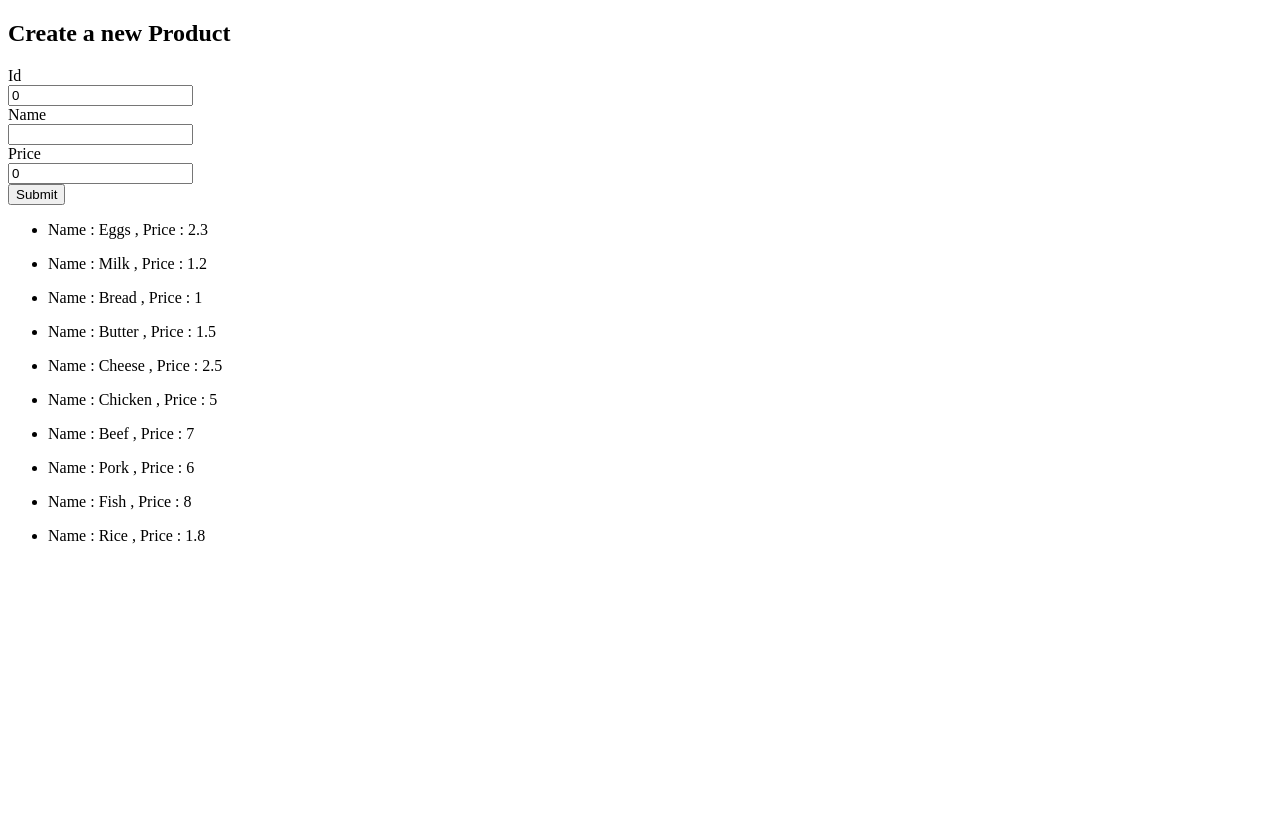
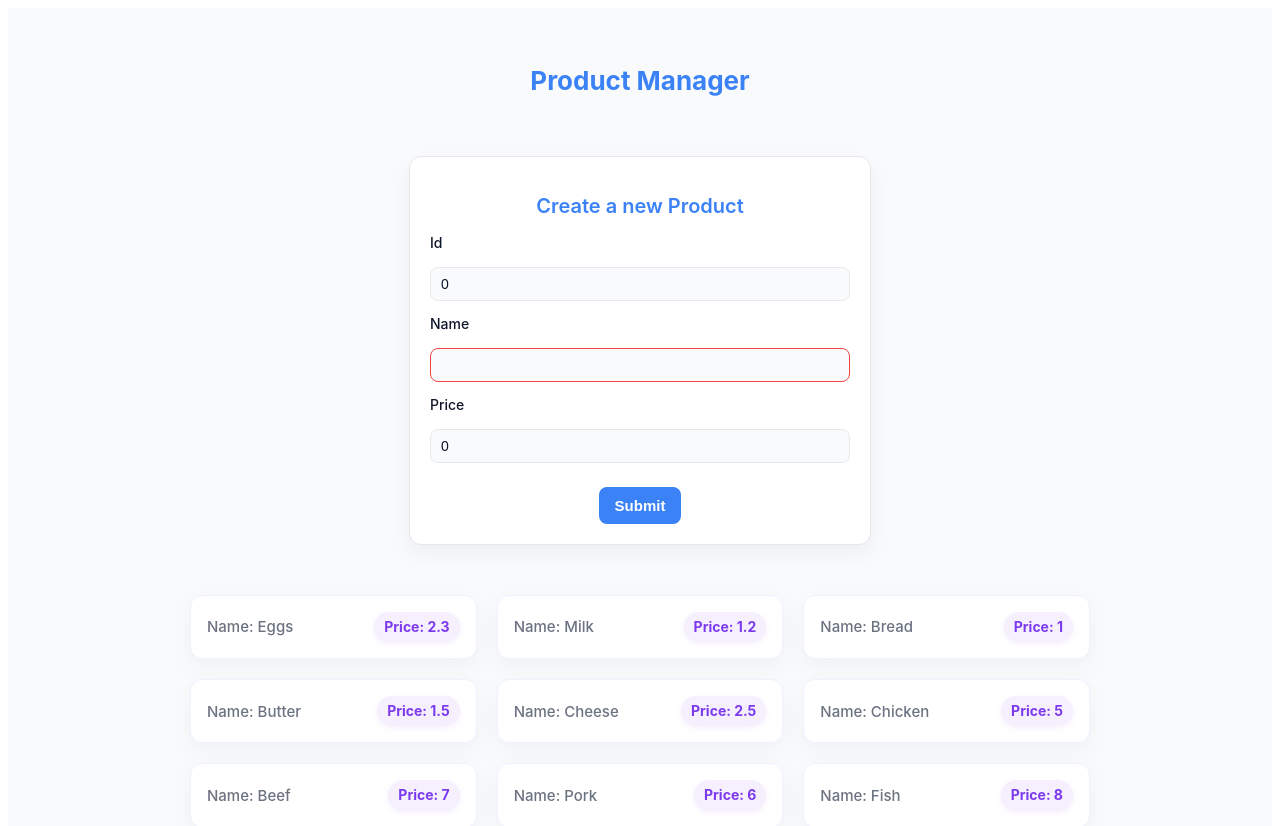
Before and after one commit to Samue45/Angular, an Angular app in the folder Project/: page / in a window 1280 px wide. Shown: the top 826 px of the page. Before the commit the page ends 800 px from the top, so only its background shows below. Built offline with nearby package versions, Linux system fonts and the light colour scheme.

Commit message:
V3.2-List finish

```diff
--- a/Project/src/app/app.html
+++ b/Project/src/app/app.html
@@ -1,9 +1,18 @@
-<app-form-product (newProduct)="addProduct($event)"> </app-form-product>
-<app-list-product [arrayProducts]="arrayProducts"></app-list-product>
-<!--Define child 2 like an item and use a ngFor to create an item for each object-->
-<!--<item *ngFor = "let product in arrayProducts">
+<div class="product-page">
+  <h1>Product Manager</h1>
 
+  <!-- Chhild 1-->
+  <app-form-product (newProduct)="addProduct($event)"></app-form-product>
 
+  <!-- Chhild 2-->
+  <div class="product-list" *ngIf="arrayProducts.length > 0; else noProducts">
+    <app-list-product
+      *ngFor="let product of arrayProducts"
+      [product]="product"
+    ></app-list-product>
+  </div>
 
-</item>
--->
+  <ng-template #noProducts>
+    <div class="empty">No products added yet 🧺</div>
+  </ng-template>
+</div>
--- a/Project/src/app/app.scss
+++ b/Project/src/app/app.scss
@@ -0,0 +1,66 @@
+$page-bg: #f8fafc;
+$page-text: #0f172a;
+$page-accent: #3b82f6;
+
+.product-page {
+  min-height: 100vh;
+  background: $page-bg;
+  color: $page-text;
+  display: flex;
+  flex-direction: column;
+  align-items: center;
+  padding: 40px 20px;
+  gap: 30px;
+  font-family: "Inter", system-ui, -apple-system, "Segoe UI", Roboto, sans-serif;
+
+  /* encabezado general */
+  h1 {
+    font-size: 26px;
+    font-weight: 700;
+    color: $page-accent;
+    margin-bottom: 10px;
+    text-align: center;
+  }
+
+  /* el formulario de producto */
+  app-form-product {
+    width: 100%;
+    max-width: 500px;
+  }
+
+  /* la lista de productos */
+  .product-list {
+    display: grid;
+    grid-template-columns: repeat(auto-fit, minmax(240px, 1fr));
+    gap: 20px;
+    width: 100%;
+    max-width: 900px;
+  }
+
+  /* cada tarjeta del producto */
+  app-list-product {
+    display: block;
+  }
+
+  /* estados vacíos */
+  .empty {
+    text-align: center;
+    font-size: 15px;
+    color: #6b7280;
+    background: white;
+    border-radius: 12px;
+    padding: 24px;
+    border: 1px dashed #cbd5e1;
+    max-width: 400px;
+  }
+
+  /* responsive */
+  @media (max-width: 600px) {
+    padding: 24px 16px;
+    gap: 20px;
+
+    .product-list {
+      grid-template-columns: 1fr;
+    }
+  }
+}
--- a/Project/src/app/app.ts
+++ b/Project/src/app/app.ts
@@ -1,4 +1,4 @@
-import { Component, EventEmitter } from '@angular/core';
+import { Component } from '@angular/core';
 import { RouterOutlet } from '@angular/router';
 import { FormProduct } from './components/form-product/form-product';
 import { ProductI } from './components/interfaces/product-i';
--- a/Project/src/app/components/form-product/form-product.html
+++ b/Project/src/app/components/form-product/form-product.html
@@ -1,22 +1,16 @@
-<h2>Create a new Product</h2>
+<div class="product-form">
+  <h2>Create a new Product</h2>
 
-<form (ngSubmit) = "sendProduct()">
-
-    <label >Id</label>
-    <br>
-    <input #id type="text" [(ngModel)] = "newProductObject.id" name="id" required>
-    <br>
-
+  <form (ngSubmit)="sendProduct()">
+    <label>Id</label>
+    <input  type="number" [(ngModel)]="newProductObject.id" name="id" required />
 
     <label>Name</label>
-    <br>
-    <input #name type="text" [(ngModel)] = "newProductObject.name" name="name" required>
-    <br>
+    <input  type="text" [(ngModel)]="newProductObject.name" name="name" required />
 
-    <label >Price</label>
-    <br>
-    <input #price type="number" [(ngModel)] = "newProductObject.price" name="price" required>
-    <br>
+    <label>Price</label>
+    <input  type="number" [(ngModel)]="newProductObject.price" name="price" required />
 
     <button type="submit">Submit</button>
-</form>
+  </form>
+</div>
--- a/Project/src/app/components/form-product/form-product.scss
+++ b/Project/src/app/components/form-product/form-product.scss
@@ -0,0 +1,100 @@
+$product-form-bg: #ffffff;
+$product-form-border: #e5e7eb;
+$product-form-accent: #3b82f6;
+$product-form-text: #0f172a;
+$product-form-muted: #6b7280;
+$product-form-radius: 12px;
+$product-form-padding: 20px;
+
+.product-form {
+  background: $product-form-bg;
+  border: 1px solid $product-form-border;
+  border-radius: $product-form-radius;
+  padding: $product-form-padding;
+  max-width: 420px;
+  margin: 20px auto;
+  box-shadow: 0 8px 20px rgba(15, 23, 42, 0.05);
+  transition: box-shadow 0.2s ease;
+  font-family: "Inter", system-ui, -apple-system, "Segoe UI", Roboto, sans-serif;
+
+  &:hover {
+    box-shadow: 0 12px 28px rgba(15, 23, 42, 0.08);
+  }
+
+  h2 {
+    margin-bottom: 16px;
+    color: $product-form-accent;
+    font-size: 20px;
+    font-weight: 600;
+    text-align: center;
+  }
+
+  form {
+    display: flex;
+    flex-direction: column;
+    gap: 14px;
+
+    label {
+      font-size: 14px;
+      font-weight: 500;
+      color: $product-form-text;
+      margin-bottom: 2px;
+    }
+
+    input {
+      padding: 8px 10px;
+      font-size: 14px;
+      border: 1px solid $product-form-border;
+      border-radius: 8px;
+      outline: none;
+      transition: all 0.15s ease;
+      color: $product-form-text;
+      background-color: #f9fafb;
+
+      &:focus {
+        border-color: $product-form-accent;
+        background-color: #fff;
+        box-shadow: 0 0 0 3px rgba($product-form-accent, 0.2);
+      }
+
+      &:invalid {
+        border-color: #ef4444; // rojo suave para campos requeridos vacíos
+      }
+    }
+
+    button {
+      margin-top: 10px;
+      padding: 10px 16px;
+      border: none;
+      border-radius: 8px;
+      background-color: $product-form-accent;
+      color: white;
+      font-size: 15px;
+      font-weight: 600;
+      cursor: pointer;
+      transition: background-color 0.15s ease, transform 0.15s ease;
+      align-self: center;
+      width: fit-content;
+
+      &:hover {
+        background-color: darken($product-form-accent, 7%);
+        transform: translateY(-1px);
+      }
+
+      &:active {
+        transform: scale(0.98);
+      }
+    }
+  }
+
+  /* Versión responsive */
+  @media (max-width: 480px) {
+    padding: 16px;
+    form {
+      gap: 10px;
+      input {
+        font-size: 13px;
+      }
+    }
+  }
+}
--- a/Project/src/app/components/list-product/list-product.html
+++ b/Project/src/app/components/list-product/list-product.html
@@ -1,4 +1,6 @@
-<ul *ngFor="let product of arrayProducts">
-  <li>Name : {{ product.name }} , Price : {{ product.price}}</li>
-
-</ul>
+<div class="product-card">
+  <p>
+    <span class="product-name">Name: {{product.name}}</span>
+    <span class="product-price">Price: {{product.price}}</span>
+  </p>
+</div>
--- a/Project/src/app/components/list-product/list-product.scss
+++ b/Project/src/app/components/list-product/list-product.scss
@@ -0,0 +1,62 @@
+$product-card-bg: #ffffff;
+$product-card-border: #eef2ff;
+$product-card-accent: #7c3aed;
+$product-card-text: #0f172a;
+$product-card-muted: #6b7280;
+$product-card-radius: 12px;
+$product-card-padding: 16px;
+
+.product-card {
+  background: $product-card-bg;
+  border: 1px solid $product-card-border;
+  padding: $product-card-padding;
+  border-radius: $product-card-radius;
+  display: block;
+  max-width: 520px;
+  box-shadow: 0 8px 24px rgba(15, 23, 42, 0.04);
+  transition: transform .14s ease, box-shadow .14s ease;
+
+  p {
+    margin: 0;
+    display: flex;
+    justify-content: space-between;
+    align-items: center;
+    gap: 12px;
+    font-family: "Inter", system-ui, -apple-system, "Segoe UI", Roboto, "Helvetica Neue", Arial;
+    color: $product-card-text;
+    font-size: 15px;
+    line-height: 1.3;
+  }
+
+  .product-name {
+    color: $product-card-muted;
+    font-weight: 500;
+    white-space: nowrap;
+    overflow: hidden;
+    text-overflow: ellipsis;
+    max-width: 65%;
+  }
+
+  .product-price {
+    background: rgba($product-card-accent, 0.08);
+    color: $product-card-accent;
+    font-weight: 700;
+    padding: 6px 10px;
+    border-radius: 999px;
+    font-size: 14px;
+    flex-shrink: 0;
+    box-shadow: 0 2px 6px rgba(124, 58, 237, 0.08);
+  }
+
+  &:hover {
+    transform: translateY(-3px);
+    box-shadow: 0 14px 40px rgba(15, 23, 42, 0.08);
+  }
+
+  @media (max-width: 480px) {
+    padding: 12px;
+    p { flex-direction: column; align-items: flex-start; gap: 8px; }
+    .product-name { max-width: 100%; }
+    .product-price { align-self: flex-end; }
+  }
+}
--- a/Project/src/app/components/list-product/list-product.ts
+++ b/Project/src/app/components/list-product/list-product.ts
@@ -10,10 +10,10 @@ import { ProductI } from '../interfaces/product-i';
 })
 export class ListProduct {
 
-  @Input() arrayProducts: ProductI[];
+  @Input() product: ProductI;
 
   constructor(){
-    this.arrayProducts = [];
+    this.product = {id: 0, name: "", price: 0};
   }
 
 }
```
